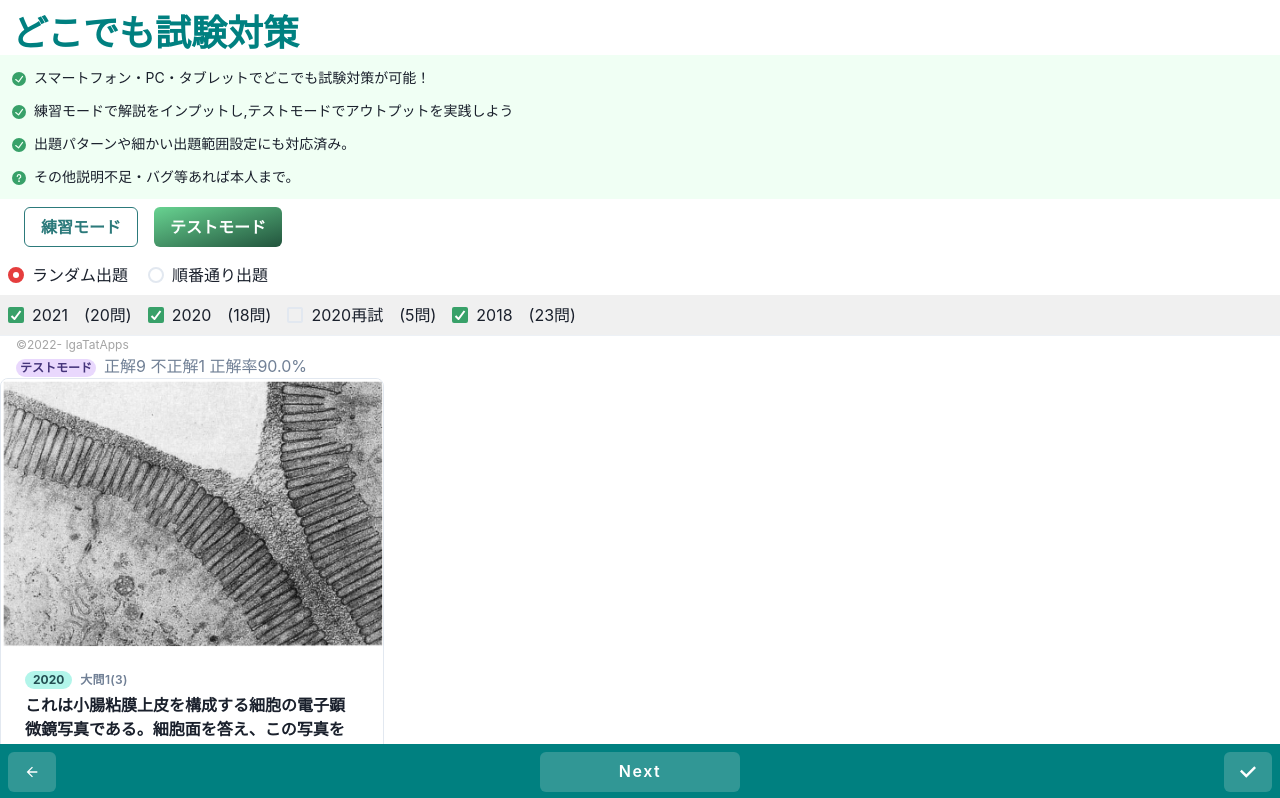
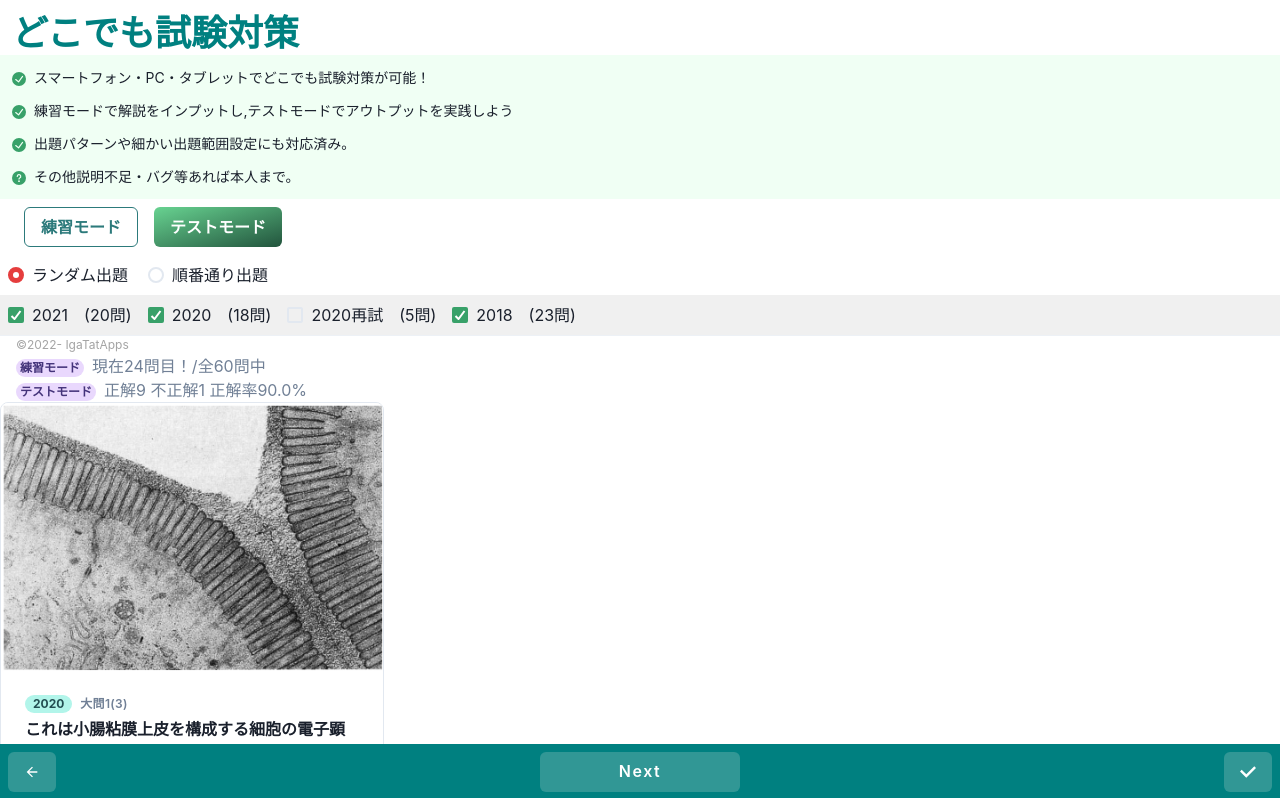
Before and after one commit to Igaki12/Anywhere-studying02, a React (Create React App) app: page / in a window 1280 px wide. Shown: the top 798 px of the page. Built offline with nearby package versions, Linux system fonts and the light colour scheme.

Commit message:
created a new component of ResultBar

```diff
--- a/src/App.css
+++ b/src/App.css
@@ -11,7 +11,7 @@
 @keyframes SlideIn {
   0% {
     opacity: 0;/*初期状態では透明に*/
-    transform: translateX(16px);
+    transform: translateX(64px);
   }
   100% {
     opacity: 1;
--- a/src/App.js
+++ b/src/App.js
@@ -4,6 +4,7 @@ import {ArrowBackIcon,CheckIcon} from '@chakra-ui/icons'
 import questionImg from './img/question/sample.png'
 import answerImg from './img/answer/sampleAnswer.JPG'
 import { Setting } from './components/Setting';
+import {ResultBar} from './components/ResultBar';
 
 
 function App() {
@@ -25,10 +26,7 @@ function App() {
     <>
       <Heading mt={"3"} ml="3" color="teal">どこでも試験対策</Heading>
       <Setting />
-      <Flex ml={"4"} alignItems="baseline">
-        <Badge  colorScheme='purple' height="100%" borderRadius={"full"}>テストモード</Badge>
-        <Text fontSize='md' color={"gray.500"} ml="2">正解9  不正解1  正解率90.0%</Text>
-      </Flex>
+      <ResultBar />
       <Box maxW='sm' borderWidth='1px' borderRadius='lg' overflow='hidden'>
       <Image src={questionImg} alt={property.imageAlt} />
 
--- /dev/null
+++ b/src/components/ResultBar.js
@@ -0,0 +1,16 @@
+import { Badge,Flex,Text } from "@chakra-ui/react";
+
+export const ResultBar = ({}) => {
+  return(
+    <>
+          <Flex ml={"4"} alignItems="baseline">
+        <Badge  colorScheme='purple' height="100%" borderRadius={"full"}>練習モード</Badge>
+        <Text fontSize='md' color={"gray.500"} ml="2">現在24問目！/全60問中</Text>
+      </Flex>
+      <Flex ml={"4"} alignItems="baseline">
+        <Badge  colorScheme='purple' height="100%" borderRadius={"full"}>テストモード</Badge>
+        <Text fontSize='md' color={"gray.500"} ml="2">正解9  不正解1  正解率90.0%</Text>
+      </Flex>
+    </>
+  )
+}
```
Also changed, not shown: 11 other files (tests, documents, lock files or other folders).
